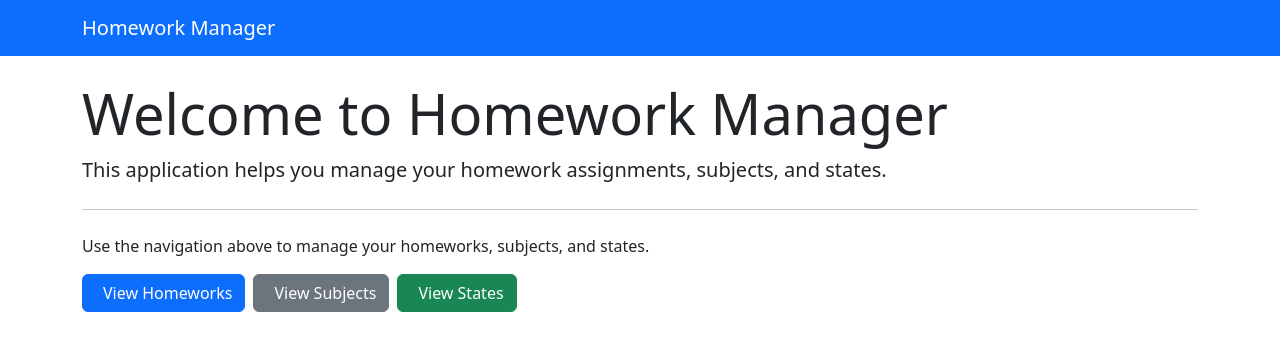
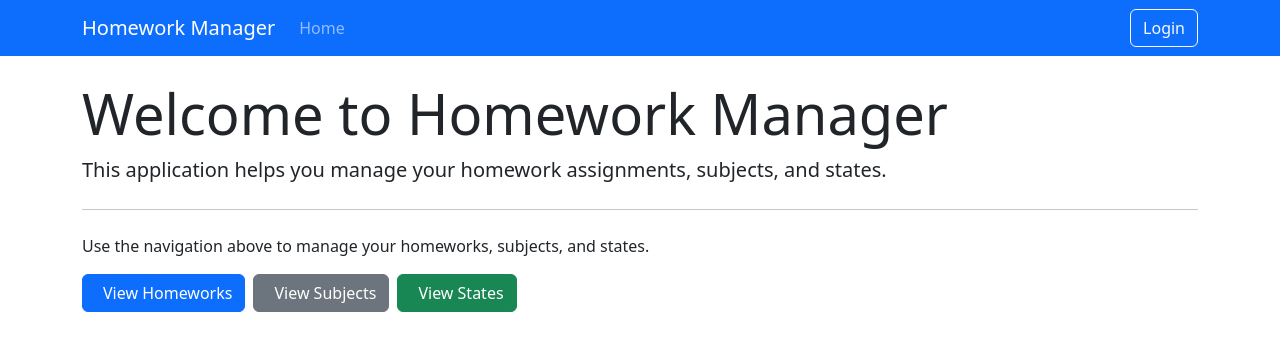
Before and after one commit to CPNV-ES/prw-homework, a React (Vite) app in the folder client/: page / in a window 1280 px wide. Shown: the top 350 px of the page. Built offline with nearby package versions, Linux system fonts and the light colour scheme; no server answers; the HTML template or start-up script is replaced by a standard one.

Commit message:
feat: enhance Navbar component with user authentication

```diff
--- a/client/src/components/Navbar.jsx
+++ b/client/src/components/Navbar.jsx
@@ -1,10 +1,15 @@
-import { Link } from 'react-router-dom';
+import { Link } from "react-router-dom";
+import { useAuth } from "../hooks/useAuth";
 
 function Navbar() {
+  const { user, loading, logout } = useAuth();
+
   return (
     <nav className="navbar navbar-expand-lg navbar-dark bg-primary">
       <div className="container">
-        <Link className="navbar-brand" to="/">Homework Manager</Link>
+        <Link className="navbar-brand" to="/">
+          Homework Manager
+        </Link>
         <button
           className="navbar-toggler"
           type="button"
@@ -17,20 +22,61 @@ function Navbar() {
           <span className="navbar-toggler-icon"></span>
         </button>
         <div className="collapse navbar-collapse" id="navbarNav">
-          <ul className="navbar-nav">
+          <ul className="navbar-nav me-auto">
             <li className="nav-item">
-              <Link className="nav-link" to="/">Home</Link>
+              <Link className="nav-link" to="/">
+                Home
+              </Link>
             </li>
-            <li className="nav-item">
-              <Link className="nav-link" to="/homeworks">Homeworks</Link>
-            </li>
-            <li className="nav-item">
-              <Link className="nav-link" to="/subjects">Subjects</Link>
-            </li>
-            <li className="nav-item">
-              <Link className="nav-link" to="/states">States</Link>
-            </li>
+            {user && (
+              <>
+                <li className="nav-item">
+                  <Link className="nav-link" to="/homeworks">
+                    Homeworks
+                  </Link>
+                </li>
+                <li className="nav-item">
+                  <Link className="nav-link" to="/subjects">
+                    Subjects
+                  </Link>
+                </li>
+                <li className="nav-item">
+                  <Link className="nav-link" to="/states">
+                    States
+                  </Link>
+                </li>
+              </>
+            )}
           </ul>
+          <div className="d-flex align-items-center">
+            {!loading && (
+              <>
+                {user ? (
+                  <div className="d-flex align-items-center">
+                    {user.avatar && (
+                      <img
+                        src={user.avatar}
+                        alt={user.username}
+                        className="rounded-circle me-2"
+                        style={{ width: "32px", height: "32px" }}
+                      />
+                    )}
+                    <span className="text-white me-3">{user.username}</span>
+                    <button
+                      className="btn btn-outline-light btn-sm"
+                      onClick={logout}
+                    >
+                      Logout
+                    </button>
+                  </div>
+                ) : (
+                  <Link className="btn btn-outline-light" to="/login">
+                    Login
+                  </Link>
+                )}
+              </>
+            )}
+          </div>
         </div>
       </div>
     </nav>
--- a/client/src/index.css
+++ b/client/src/index.css
@@ -1,5 +1,3 @@
-@import "tailwindcss";
-
 :root {
   font-family: system-ui, Avenir, Helvetica, Arial, sans-serif;
   line-height: 1.5;
@@ -12,3 +10,13 @@
   -webkit-font-smoothing: antialiased;
   -moz-osx-font-smoothing: grayscale;
 }
+
+body {
+  margin: 0;
+  padding: 0;
+  font-family: system-ui, Avenir, Helvetica, Arial, sans-serif;
+  -webkit-font-smoothing: antialiased;
+  -moz-osx-font-smoothing: grayscale;
+}
+
+/* Override Bootstrap styles here if needed */
```
